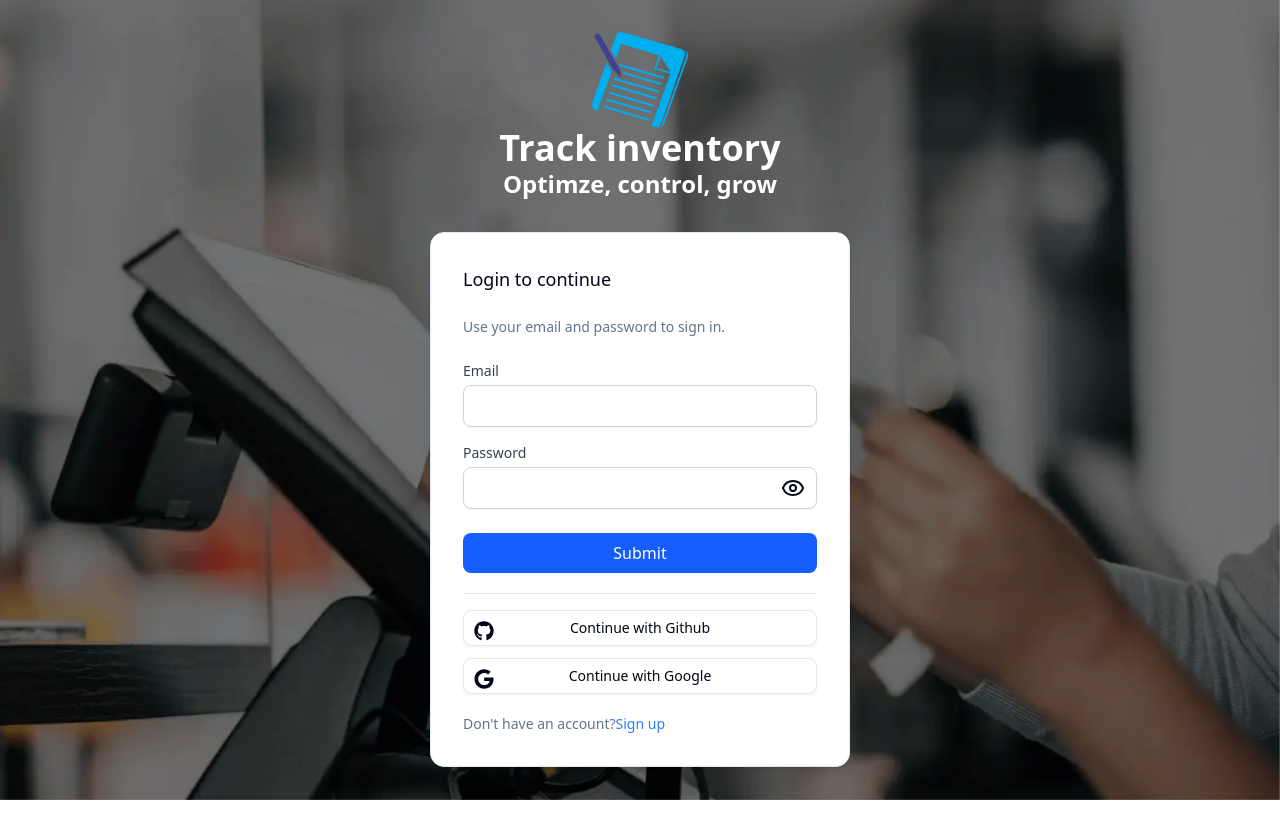
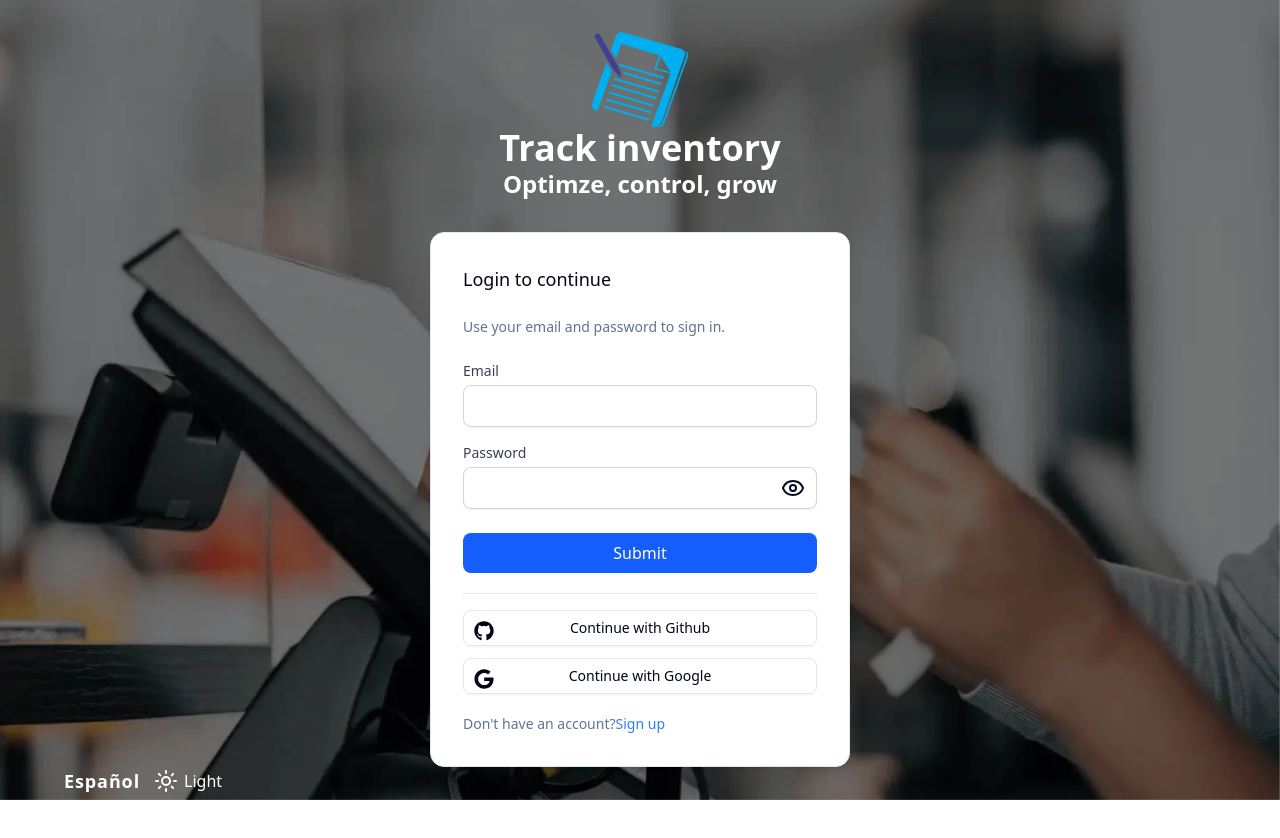
Before and after one commit to devathon-ed7/front-end, a React (Vite) app: page /auth/login in a window 1280 px wide. Shown: the top 838 px of the page. Before the commit the page ends 800 px from the top, so only its background shows below. Built offline with nearby package versions, Linux system fonts and the light colour scheme; no server answers.

Commit message:
feat: selection theme and language in auth page

```diff
--- a/src/core/i18n/locales/en/translation.json
+++ b/src/core/i18n/locales/en/translation.json
@@ -8,7 +8,9 @@
     "create": "Create",
     "close": "Close",
     "back": "Back",
-    "save": "Save"
+    "save": "Save",
+    "light": "Light",
+    "dark": "Dark"
   },
   "auth": {
     "title": "Track inventory",
--- a/src/core/i18n/locales/es/translation.json
+++ b/src/core/i18n/locales/es/translation.json
@@ -8,7 +8,9 @@
     "create": "Crear",
     "close": "Cerrar",
     "back": "Atrás",
-    "save": "Guardar"
+    "save": "Guardar",
+    "light": "Claro",
+    "dark": "Oscuro"
   },
   "auth": {
     "title": "Track inventory",
@@ -23,7 +25,7 @@
     "fullName": "Nombre completo",
     "confirmPassword": "Confirmar contraseña",
     "signUp": "Regístrate",
-    "signIn ": "Iniciar sesión",
+    "signIn": "Iniciar sesión",
     "dontHaveAccount": "¿No tienes una cuenta?",
     "continueWithGithub": "Continúa con Github",
     "continueWithGoogle": "Continúa con Google",
--- a/src/modules/auth/components/sign-up-card.tsx
+++ b/src/modules/auth/components/sign-up-card.tsx
@@ -5,7 +5,13 @@ import { useState } from "react";
 import { SignUpForm } from "./sign-up-form";
 import { t } from "i18next";
 import { Button } from "@/shared/components/UI/button";
-import { Card, CardHeader, CardTitle, CardDescription, CardContent } from "@/shared/components/UI/card";
+import {
+  Card,
+  CardHeader,
+  CardTitle,
+  CardDescription,
+  CardContent,
+} from "@/shared/components/UI/card";
 import { Separator } from "@/shared/components/UI/separator";
 
 interface SignUpCardProps {
@@ -13,19 +19,19 @@ interface SignUpCardProps {
   loginWithGitHub: () => void;
   loginWithGoogle: () => void;
 }
-export const SignUpCard = ({ setState, loginWithGitHub, loginWithGoogle }: SignUpCardProps) => {
-
-
+export const SignUpCard = ({
+  setState,
+  loginWithGitHub,
+  loginWithGoogle,
+}: SignUpCardProps) => {
   const [error] = useState("");
-
-
-
-
 
   return (
     <Card className="w-full h-full p-8">
       <CardHeader className="px-0 pt-0">
-        <CardTitle className="text-lg font-medium">{t("auth.signUpToContinue")}</CardTitle>
+        <CardTitle className="text-lg font-medium">
+          {t("auth.signUpToContinue")}
+        </CardTitle>
       </CardHeader>
       <CardDescription>{t("auth.useEmailPassword")}</CardDescription>
       {!!error && (
--- a/src/shared/layouts/Auth-layout.tsx
+++ b/src/shared/layouts/Auth-layout.tsx
@@ -14,7 +14,7 @@ const AuthLayout = ({ children }: AuthLayoutProps) => {
         loading="lazy"
         alt="background"
       />
-      <div  className="flex flex-col items-center h-screen w-screen">{children}</div>
+      {children}
     </Fragment>
   );
 };
--- a/src/shared/pages/Auth/Auth-page.tsx
+++ b/src/shared/pages/Auth/Auth-page.tsx
@@ -1,40 +1,48 @@
 import { useRef, useState } from "react";
 
-
 import AuthLayout from "@/shared/layouts/Auth-layout";
-import { GithubClientId, GoogleClientId, GoogleRedirectUri, GoogleScope } from "@/core/constants/API";
+import {
+  GithubClientId,
+  GoogleClientId,
+  GoogleRedirectUri,
+  GoogleScope,
+} from "@/core/constants/API";
 import { SignInCard } from "@/modules/auth/components/sign-in-card";
 import { SignUpCard } from "@/modules/auth/components/sign-up-card";
 import { SignInFlow } from "@/modules/auth/types/types";
 import { t } from "i18next";
-
-
-
+import { useTranslation } from "react-i18next";
+import { MoonIcon, SunIcon } from "lucide-react";
+import { useTheme } from "@/shared/components/theme-provider";
 
 const AuthPage = () => {
   const imageUrlRef = useRef("/android-chrome-512x512.png");
   const imageNameRef = useRef("logo");
   const [state, setState] = useState<SignInFlow>("signIn");
+  const { i18n } = useTranslation();
+  const { theme, setTheme } = useTheme();
+
+  const currentLanguage = i18n.language;
 
   const loginWithGitHub = () => {
-
     window.location.assign(
       `https://github.com/login/oauth/authorize?client_id=${GithubClientId}`
     );
   };
 
   const loginWithGoogle = () => {
-
     window.location.assign(
       `https://accounts.google.com/o/oauth2/v2/auth?client_id=${GoogleClientId}&redirect_uri=${GoogleRedirectUri}&response_type=code&scope=${GoogleScope}`
     );
   };
 
-
-
+  const changeLanguage = (lng) => {
+    i18n.changeLanguage(lng);
+  };
 
   return (
     <AuthLayout>
+      <div className="flex flex-col items-center justify-between min-h-screen">
         <div className="flex flex-col items-center p-8 text-center text-shadow">
           <img
             src={imageUrlRef.current}
@@ -42,17 +50,61 @@ const AuthPage = () => {
             className="w-24 h-24"
           />
           <h1 className="text-white text-4xl font-bold">{t("auth.title")}</h1>
-        <h2 className="text-white text-2xl font-bold">{t("auth.subtitle")}</h2>
+          <h2 className="text-white text-2xl font-bold">
+            {t("auth.subtitle")}
+          </h2>
         </div>
 
         <div className="md:h-auto md:w-[420px]">
-        {
-          state === "signIn" ? <SignInCard setState={setState} loginWithGitHub={loginWithGitHub} loginWithGoogle={loginWithGoogle} />
-            :
-            <SignUpCard setState={setState} loginWithGitHub={loginWithGitHub} loginWithGoogle={loginWithGoogle}
-            />}
+          {state === "signIn" ? (
+            <SignInCard
+              setState={setState}
+              loginWithGitHub={loginWithGitHub}
+              loginWithGoogle={loginWithGoogle}
+            />
+          ) : (
+            <SignUpCard
+              setState={setState}
+              loginWithGitHub={loginWithGitHub}
+              loginWithGoogle={loginWithGoogle}
+            />
+          )}
         </div>
 
+        <div className="flex items-center self-start pl-16 pb-16 gap-x-3.5">
+          {currentLanguage === "en" ? (
+            <button
+              className="text-lg font-bold tracking-wider  text-white dark:text-white"
+              onClick={() => changeLanguage("es")}
+            >
+              Español
+            </button>
+          ) : (
+            <button
+              className="text-lg font-bold tracking-wider text-white dark:text-white"
+              onClick={() => changeLanguage("en")}
+            >
+              English
+            </button>
+          )}
+
+          {theme === "light" ? (
+            <button
+              className="text-white text-center gap-x-1.5 flex"
+              onClick={() => setTheme("dark")}
+            >
+              <MoonIcon /> {t("common.dark")}
+            </button>
+          ) : (
+            <button
+              className="text-white text-center flex gap-x-1.5"
+              onClick={() => setTheme("light")}
+            >
+              <SunIcon /> {t("common.light")}
+            </button>
+          )}
+        </div>
+      </div>
     </AuthLayout>
   );
 };
```
Lines whose indentation alone changed are shown as unchanged.
